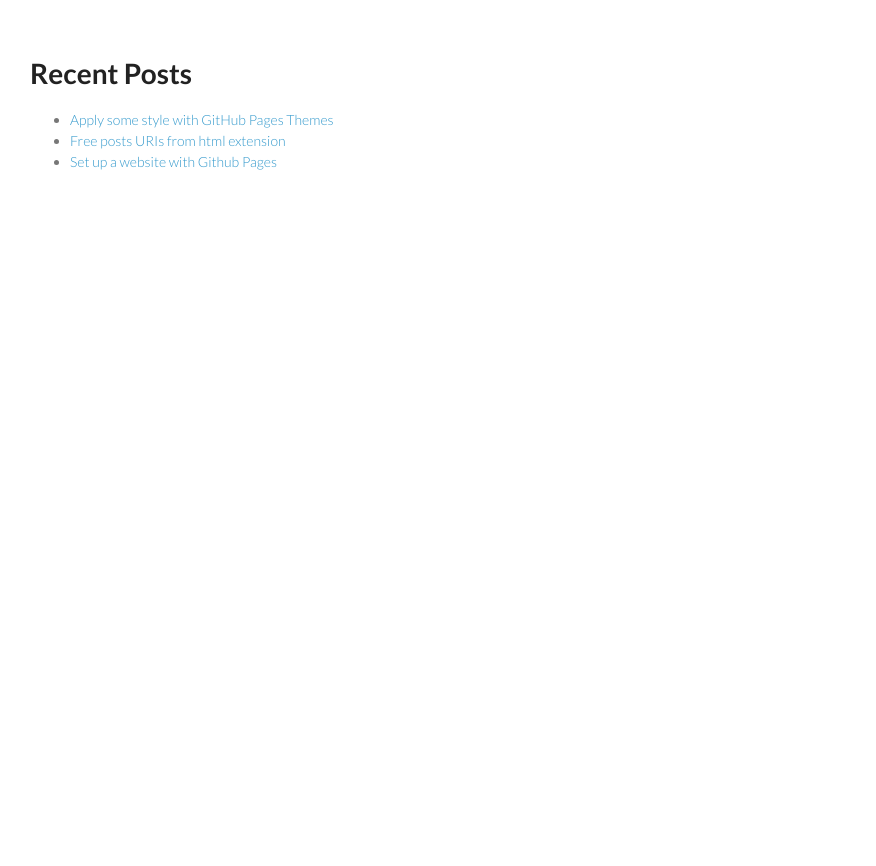
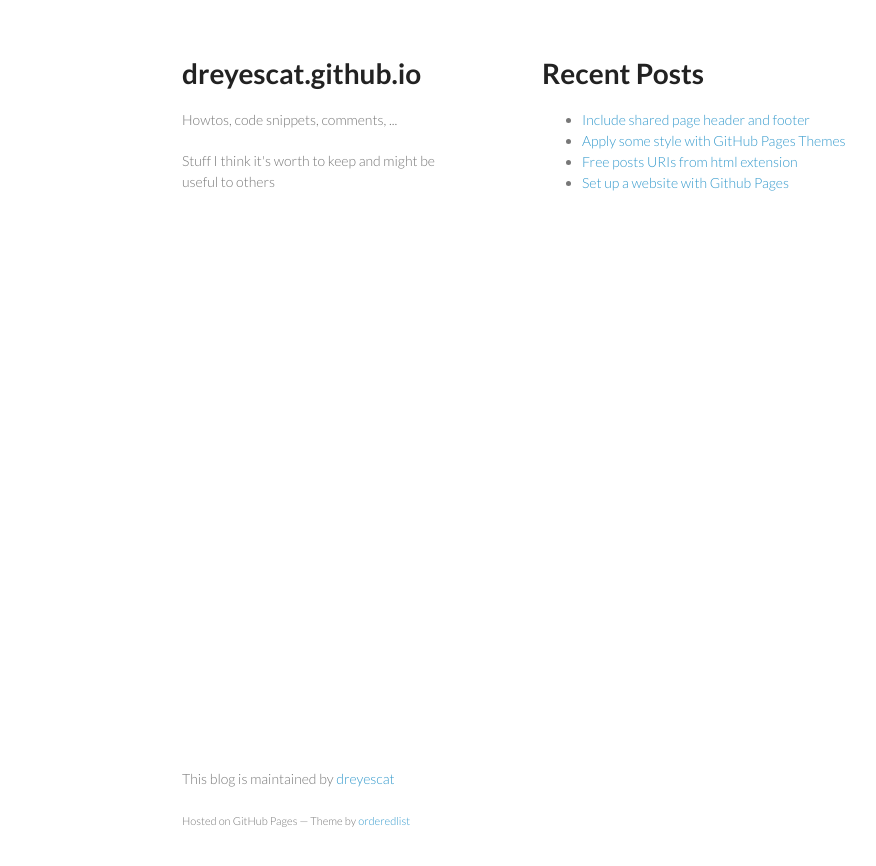
Before and after one commit to dreyescat/dreyescat.github.io, a Jekyll site: the page built from index.html, in a window 1280 px wide. Shown: the top 866 px of the page, without its empty margins (28-904 px from the left). Built offline with Jekyll 4.4.1, drawn with Linux system fonts in a browser that asks for light colours.

Commit message:
Include shared page header and footer

```diff
--- /dev/null
+++ b/_includes/footer.html
@@ -0,0 +1,2 @@
+<p>This blog is maintained by <a href="https://github.com/dreyescat">dreyescat</a></p>
+<p><small>Hosted on GitHub Pages &mdash; Theme by <a href="https://github.com/orderedlist">orderedlist</a></small></p>
--- /dev/null
+++ b/_includes/header.html
@@ -0,0 +1,3 @@
+<h1>dreyescat.github.io</h1>
+<p>Howtos, code snippets, comments, ...</p>
+<p>Stuff I think it's worth to keep and might be useful to others</p>
--- a/_layouts/default.html
+++ b/_layouts/default.html
@@ -13,7 +13,17 @@
     <![endif]-->
   </head>
   <body>
-    {{ content }}
+    <div class="wrapper">
+      <header>
+        {% include header.html %}
+      </header>
+      <section>
+        {{ content }}
+      </section>
+      <footer>
+        {% include footer.html %}
+      </footer>
+    </div>
     <script src="/assets/javascripts/scale.fix.js"></script>
   </body>
 </html>
```
Also changed, not shown: _posts/2013-12-12-Include-shared-page-header-and-footer.md (added, +40 -0 lines).
